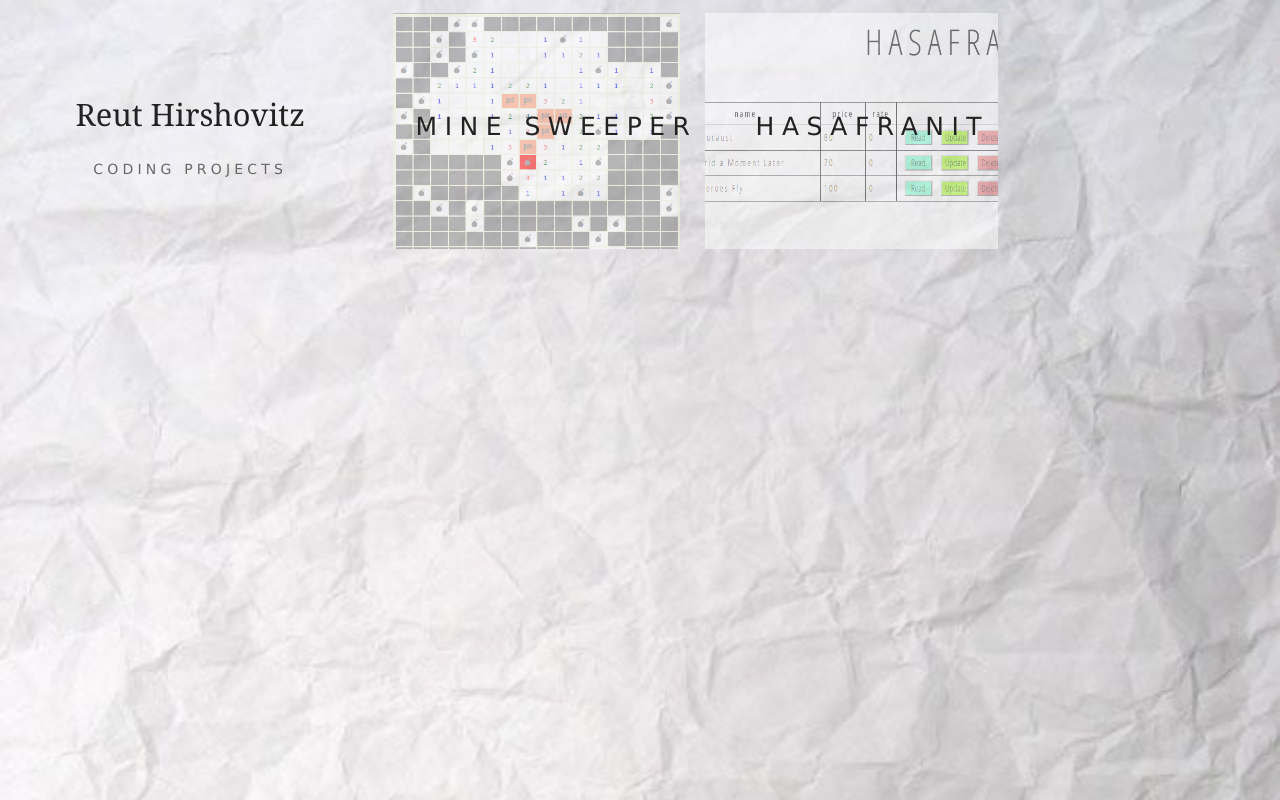
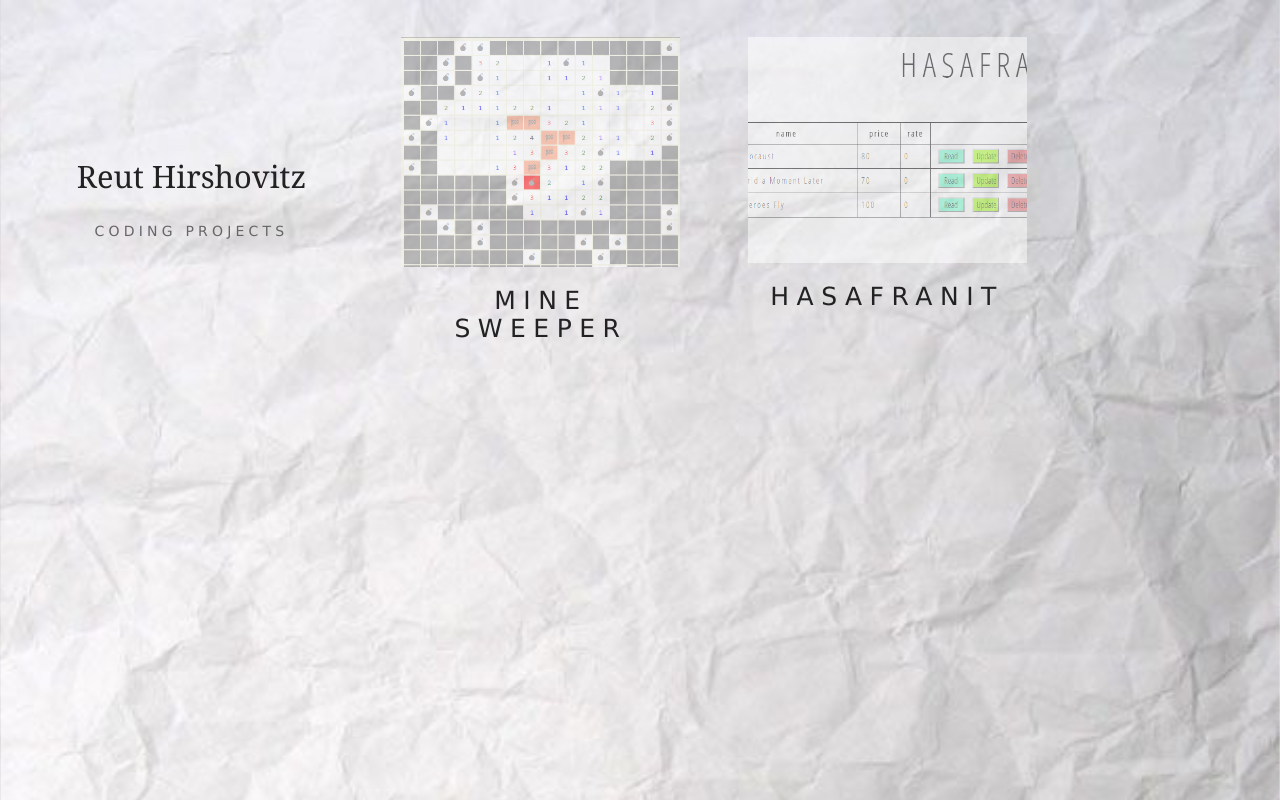
Before and after one commit to reuthi/portfolio, a plain HTML site: page index.html in a window 1280 px wide. Drawn offline with nearby package versions, Linux system fonts and the light colour scheme.

Commit message:
using bootstrap to fix the games grid

```diff
--- a/css/myStyle.css
+++ b/css/myStyle.css
@@ -16,18 +16,18 @@
     white-space: nowrap
 }
 
-.gamesContainer {
+/*.gamesContainer {
     display: flex;
     justify-content: space-around;
     align-items: stretch;
     padding: 0;
-    /*flex-wrap: wrap;*/
     flex: 0 0 50%
-}
+}*/
 
 
 .game {
   margin: 2%;
+  padding: 2%;
 }
 
 img {
@@ -46,12 +46,8 @@ img {
 	font-variant: normal;
 	text-transform: uppercase;
     color: #222;
-	text-align: center;
 	letter-spacing: 0.3em;
     cursor:pointer;
-    position: absolute;
-    top: 35%;
-    left: 33%;
 }
 
 .game2 h3 {
@@ -64,9 +60,6 @@ img {
 	text-align: center;
 	letter-spacing: 0.3em;
     cursor:pointer;
-    position: absolute;
-    top: 35%;
-    left: 60%;
 }
 
 body {
--- a/index.html
+++ b/index.html
@@ -15,15 +15,17 @@
 
         </div>
         <div class = "gamesContainer">
-        <div class="game game1" >
-            <a href="games/1_mineSweeper/index.html"><img src="img/minesweeper.png">
-            <h3> Mine Sweeper </h3>
-            </a>
-        </div>
-        <div class="game game2">
-            <a href="games/2_BooksAreUs/index.html"><img src="img/hasafrnit.png">
-            <h3> hasafranit </h3>
-            </a>
+            <div class="row">
+                <div class="game game1 col-md-4">
+                    <a href="games/1_mineSweeper/index.html"><img src="img/minesweeper.png">
+                    <h3 class = "text-center"> Mine Sweeper </h3>
+                    </a>
+                </div>
+                <div class="game game2 col-md-4">
+                    <a href="games/2_BooksAreUs/index.html"><img src="img/hasafrnit.png">
+                    <h3 class = "text-center"> hasafranit </h3>
+                    </a>
+            </div>
 
         </div>
 
```
